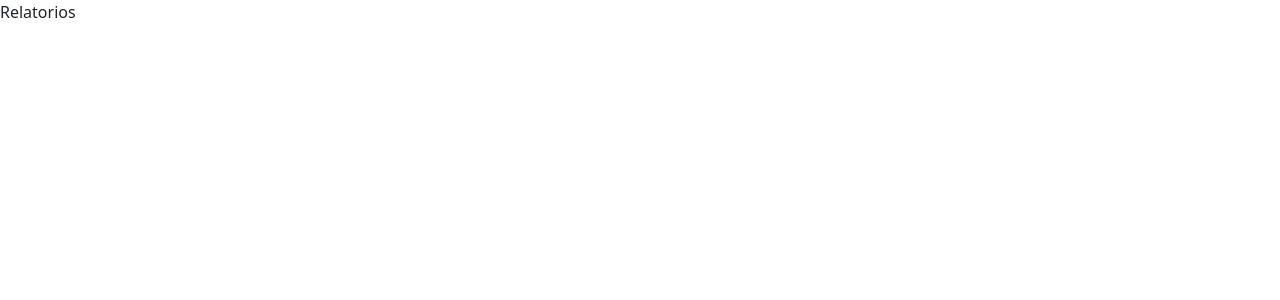
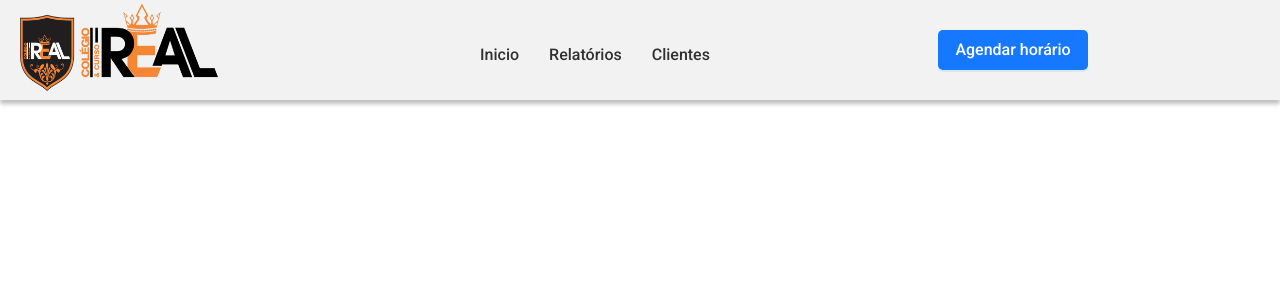
Before and after one commit to Wilksonflor/gerenciadorCcr, a React (Vite) app in the folder frontend/: page /relatorios in a window 1280 px wide. Shown: the top 300 px of the page. Built offline with nearby package versions, Linux system fonts and the light colour scheme; a web font is replaced by a local one.

Commit message:
Fazer a parte da table

```diff
--- a/frontend/package.json
+++ b/frontend/package.json
@@ -10,6 +10,7 @@
     "preview": "vite preview"
   },
   "dependencies": {
+    "@ant-design/icons": "^5.1.4",
     "@fortawesome/fontawesome-free": "^6.4.0",
     "antd": "^5.7.3",
     "axios": "^1.4.0",
--- a/frontend/src/components/NavBar.jsx
+++ b/frontend/src/components/NavBar.jsx
@@ -1,18 +1,18 @@
 import { Link } from "react-router-dom";
 import styles from "./NavBar.module.css";
 import logo from "../assets/Logo.png";
-
+import { Button, Space } from 'antd';
 const NavBar = () => {
   return (
     <div className={styles.header_container}>
       <nav>
-        <Link to="/">
+        <Link to="/home">
           <img src={logo} />
         </Link>
 
         <ul>
           <li>
-            <Link to="/">Inicio</Link>
+            <Link to="/home">Inicio</Link>
           </li>
           <li>
             <Link to="/relatorios">Relatórios</Link>
@@ -23,7 +23,9 @@ const NavBar = () => {
           </li>
         </ul>
 
-        <button>Agendar horário</button>
+      <Space wrap>
+       <Button type="primary">Agendar horário</Button>
+      </Space>
       </nav>
     </div>
   );
--- a/frontend/src/components/NavBar.module.css
+++ b/frontend/src/components/NavBar.module.css
@@ -1,28 +1,36 @@
 .header_container {
+  width: 100%;
+  height: 100px;
+
   display: flex;
   align-items: center;
+
   background: rgba(205, 205, 205, 0.27);
   box-shadow: 0px 4px 4px 0px rgba(0, 0, 0, 0.25);
 }
-nav {
+.header_container nav {
   width: 100%;
+  display: flex;
 
-  display: flex;
   align-items: center;
   justify-content: space-between;
 }
-img {
+.header_container img {
+  width: 200px;
+  height: 95px;
+
   margin-left: 20px;
-  width: 200px;
-  height: 100px;
+  padding-bottom: 7px;
 }
-ul {
-  list-style-type: none;
+.header_container nav ul {
   display: flex;
   align-items: center;
   gap: 30px;
+
+  margin-top: 25px;
+  list-style-type: none;
 }
-a {
+.header_container nav ul li a {
   font-family: "Roboto", sans-serif;
   font-weight: 500;
   color: #000;
@@ -30,27 +38,20 @@ a {
   transition: 0.3s ease-in-out;
   text-decoration: none;
 }
-a:hover {
+.header_container nav ul li a:hover {
   opacity: 1;
 }
-button {
+.header_container nav button {
   cursor: pointer;
   width: 150px;
   height: 40px;
 
-  margin-right: 7rem;
+  margin-right: 12rem;
 
   font-family: "Roboto", sans-serif;
   font-weight: 500;
   font-size: 1rem;
-  opacity: 0.9;
+  opacity: 1;
   border: none;
   border-radius: 5px;
-    transition: .4s;
-  background-color: #cdcdcd;
 }
-button:hover{
-    background-color: #fff;
-    border: 1px solid #000;
-
-}
--- /dev/null
+++ b/frontend/src/layouts/Table.jsx
@@ -0,0 +1,45 @@
+import React from "react";
+import styles from './Table.module.css'
+
+const Table = () => {
+  const data = [
+   {
+    telefone: 1111,
+   }
+  ];
+
+  return (
+    <div>
+    <table  className={styles.table}>
+      <thead>
+        <tr>
+          <th>Responsável</th>
+          <th>Data do jogo</th>
+          <th>Horário de inicio</th>
+          <th>Horário final</th>
+          <th>Valor</th>
+          <th>
+          Telefone para contato
+
+          </th>
+        </tr>
+      </thead>
+      <tbody >
+        {data.map((item) => (
+          <tr key={item.id}>
+            {/* <td>{item.name}</td>
+            <td>{item.age}</td>
+            <td>{item.email}</td>
+            <td>{item.email}</td>
+            <td>{item.email}</td>
+            <td>{item.telefone}</td>
+             */}
+          </tr>
+        ))}
+      </tbody>
+    </table>
+    </div>
+  );
+};
+
+export default Table;
--- /dev/null
+++ b/frontend/src/layouts/Table.module.css
@@ -0,0 +1,21 @@
+.table {
+    width: 100%;
+    border-collapse: collapse;
+    border: 1px solid #ccc;
+
+    font-family: Arial, sans-serif;
+  }
+
+  .table th,
+  .table td {
+    padding: 8px;
+    text-align: center;
+    border-bottom: 1px solid #ccc;
+
+  }
+
+  .table th {
+    background-color: #f2f2f2;
+    font-weight: bold;
+    border-radius: 5px;
+  }
--- a/frontend/src/pages/Clientes.jsx
+++ b/frontend/src/pages/Clientes.jsx
@@ -1,8 +1,11 @@
 import React from 'react'
+import NavBar from "../components/NavBar";
 
 const Clientes = () => {
   return (
-    <div>Clientes</div>
+    <>
+      <NavBar/>
+    </>
   )
 }
 
--- a/frontend/src/pages/Home.jsx
+++ b/frontend/src/pages/Home.jsx
@@ -1,15 +1,21 @@
 import React from "react";
 import NavBar from "../components/NavBar";
-import { BrowserRouter, Route, Routes, Router } from "react-router-dom";
+import Table from "../layouts/Table";
+import styles from "./Home.module.css";
 
 const Home = () => {
   return (
-    <Route>
+    <>
+      <div className={styles.main_home}>
+        <NavBar />
+        <h1>Horários da semana</h1>
 
-    <div>
-      <Navbar />
-    </div>
-    </Route>
+        <div className={styles.tableContent}>
+          <h2>Segunda-feira</h2>
+          <Table />
+        </div>
+      </div>
+    </>
   );
 };
 
--- /dev/null
+++ b/frontend/src/pages/Home.module.css
@@ -0,0 +1,13 @@
+.main_home{
+    height: 100vh;
+}
+
+.main_home h1, .main_home h2{
+    text-align: center;
+    margin-block: 50px;
+}
+
+.tableContent{
+    margin-inline: 60px;
+
+}
--- a/frontend/src/pages/Relatorios.jsx
+++ b/frontend/src/pages/Relatorios.jsx
@@ -1,8 +1,10 @@
 import React from 'react'
-
+import NavBar from "../components/NavBar";
 const Relatorios = () => {
   return (
-    <div>Relatorios</div>
+   <>
+    <NavBar/>
+   </>
   )
 }
 
```
Also changed, not shown: frontend/src/pages/Login.jsx (+3 -4 lines), 1 other file (tests, documents, lock files or other folders).
